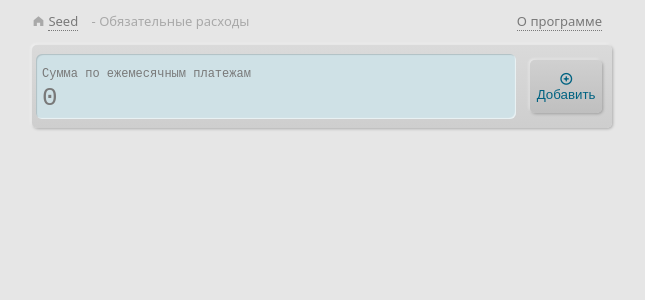
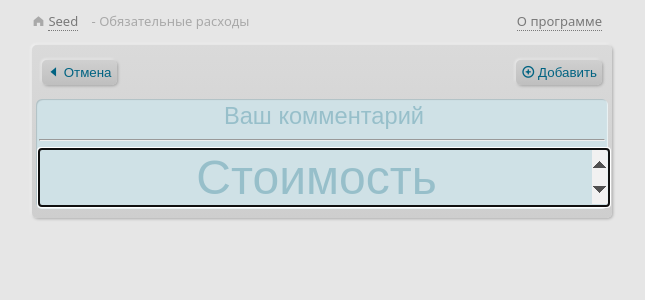
Before and after one commit to ondrey/kakebo, a Vue app: page /#/current-cost in a window 1280 px wide. Shown: the top 300 px of the page, without its empty margins (320-965 px from the left). Built offline with nearby package versions, Linux system fonts and the light colour scheme.

Commit message:
Поправил страницы планирования

```diff
--- a/src/views/Budget.vue
+++ b/src/views/Budget.vue
@@ -1,11 +1,15 @@
 <template>
   <div>
                 <div class="plan" style="min-height:0">
+                    <div style="display: flex; justify-content: space-between;">
+                        <button class="buttonplus button_large" tabindex="6" @click="$router.push('/')"> <span class="el-icon-caret-left buttoicon"></span> Отмена</button>
 
-                    <button class="buttonplus button_large"
-                        @click="alert=!alert">
-                        <span class="el-icon-circle-plus-outline buttoicon"></span> Добавить категорию
-                    </button>
+                        <button class="buttonplus button_large"
+                            @click="alert=!alert">
+                            <span class="el-icon-circle-plus-outline buttoicon"></span> Добавить
+                        </button>
+
+                    </div>
 
                     <div class="back">
 
@@ -60,7 +64,7 @@
                             <span class="el-icon-s-operation buttoicon"></span> Авто
                         </button>
                         <button class="buttonplus button_large" style="float: right;" :disabled="!Boolean(cat_name)" @click="add_category">
-                            <span class="el-icon-circle-plus-outline buttoicon"></span> Ок
+                            <span class="el-icon-circle-plus-outline buttoicon"></span> Добавить
                         </button>
 
                         <div class="back">
--- a/src/views/CurrentCost.vue
+++ b/src/views/CurrentCost.vue
@@ -3,22 +3,22 @@
     <div>
 
 
-                <div class="plan" style="display: flex; justify-content: space-between; min-height:0">
-                    <div class="back back_jambo" style="width: 100%">
 
-                        <span style="padding: 3px;">
-                            <span style="font-size: small">Сумма по ежемесячным платежам</span> <br>
-                            <span style="font-size: xx-large;">{{ sum_costs.toLocaleString() }}</span>
+                <addform
+                    :form.sync="form"
+                    title="Плановый платёж"
+                    :hidden_dateinput="true"
+                    @enter="add_plan"
+                    >
+                    <button class="buttonplus button_large" tabindex="6" @click="$router.push('/')"> <span class="el-icon-caret-left buttoicon"></span> Отмена</button>
 
-                        </span>
-
+                    <div>
+                        <button class="buttonplus button_large" tabindex="5"  :disabled="!Boolean(form.amount)" @click="add_plan">
+                            <span class="el-icon-circle-plus-outline buttoicon"></span> Добавить
+                        </button>
                     </div>
-                    <button class="buttonplus button_large" tabindex="5"
-                        @click="alert=!alert">
-                    <span class="el-icon-circle-plus-outline buttoicon"></span> Добавить
-                    </button>
-                </div>
-
+                </addform>
+                <div class="title" v-show="sum_costs!=0">Ежемесячные расходы <span style="color: crimson;">{{ sum_costs.toLocaleString() }}</span></div>
 
 
                 <list :delete_show="true" :list="plans_cost" @delete_record="delete_plan" v-show="sum_costs!=0">
@@ -35,26 +35,11 @@
 
                 </list>
 
-                <div class="title" v-show="sum_costs!=0">Ежемесячные расходы</div>
 
 
 
-                <alert :visible.sync="alert" title="">
-                <addform
-                    :form.sync="form"
-                    title="Плановый платёж"
-                    :hidden_dateinput="true"
-                    @enter="add_plan"
-                    >
-                    <button class="buttonplus button_large" tabindex="6" @click="alert=!alert"> <span class="el-icon-caret-left buttoicon"></span> Отмена</button>
 
-                    <div>
-                        <button class="buttonplus button_large" tabindex="5"  :disabled="!Boolean(form.amount)" @click="add_plan">
-                            <span class="el-icon-circle-plus-outline buttoicon"></span> Сохранить
-                        </button>
-                    </div>
-                </addform>
-                </alert>
+
 
 
 
@@ -67,12 +52,12 @@
 import { mapGetters } from 'vuex';
 
 import Addform from "../components/addform"
-import Alert from '../components/alert'
+
 import List from "../components/historylist"
 
 export default {
     components:{
-        Addform, Alert, List
+        Addform, List
     },
 
     computed: {
@@ -81,7 +66,6 @@ export default {
 
     data(){
         return {
-            alert: false,
             form: {
                 amount_date: new Date().toISOString().split('T')[0],
                 amount: null,
--- a/src/views/CurrentIncome.vue
+++ b/src/views/CurrentIncome.vue
@@ -8,7 +8,7 @@
                     :hidden_dateinput="true"
                     @enter="add_plan"
                     >
-                    <button class="buttonplus button_large" tabindex="6" @click="alert=!alert"> <span class="el-icon-caret-left buttoicon"></span> Отмена</button>
+                    <button class="buttonplus button_large" tabindex="6" @click="$router.push('/')"> <span class="el-icon-caret-left buttoicon"></span> Отмена</button>
 
                     <div>
                         <button class="buttonplus button_large" tabindex="5"  :disabled="!Boolean(form.amount)" @click="add_plan">
@@ -16,22 +16,7 @@
                         </button>
                     </div>
                 </addform>
-
-
-                <div class="plan" style="display: flex; justify-content: space-between; min-height:0">
-                    <div class="back back_jambo" style="width: 100%">
-
-                        <span style="padding: 3px;">
-                            <span style="font-size: small">Доход сумарно</span> <br>
-                            <span style="font-size: xx-large;">{{ sum_planes.toLocaleString() }}</span>
-
-                        </span>
-
-                    </div>
-
-                </div>
-
-
+                <div class="title" v-show="sum_planes!=0">Ежемесячные доходы <span style="color: crimson;">{{ sum_planes.toLocaleString() }}</span></div>
 
 
                 <list :delete_show="true" :list="plans" @delete_record="delete_plan" v-show="sum_planes!=0">
@@ -47,7 +32,11 @@
 
                 </list>
 
-                <div class="title" v-show="sum_planes!=0">Ежемесячные доходы {{ sum_planes.toLocaleString() }}</div>
+
+
+
+
+
 
     </div>
 
```
